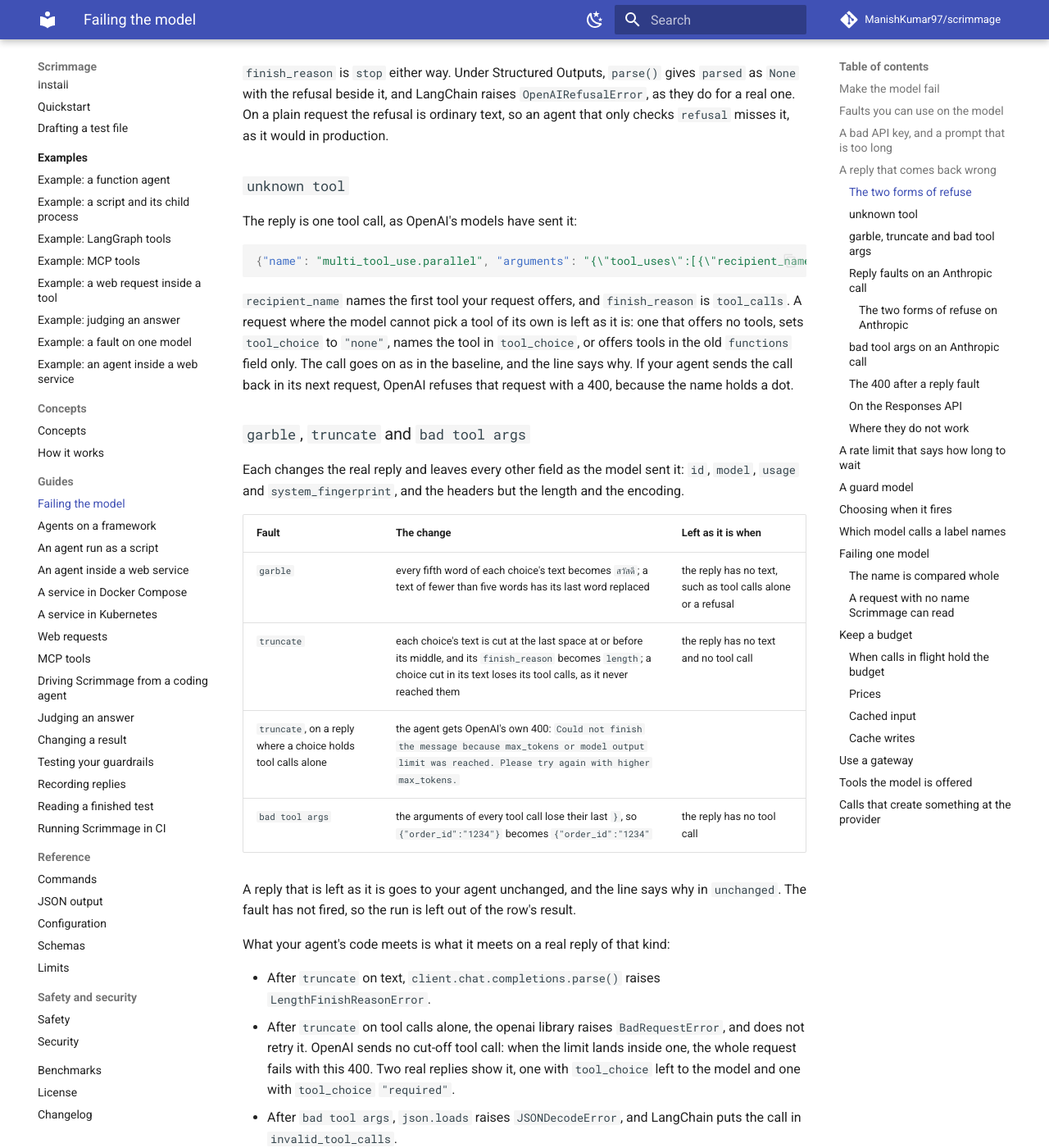
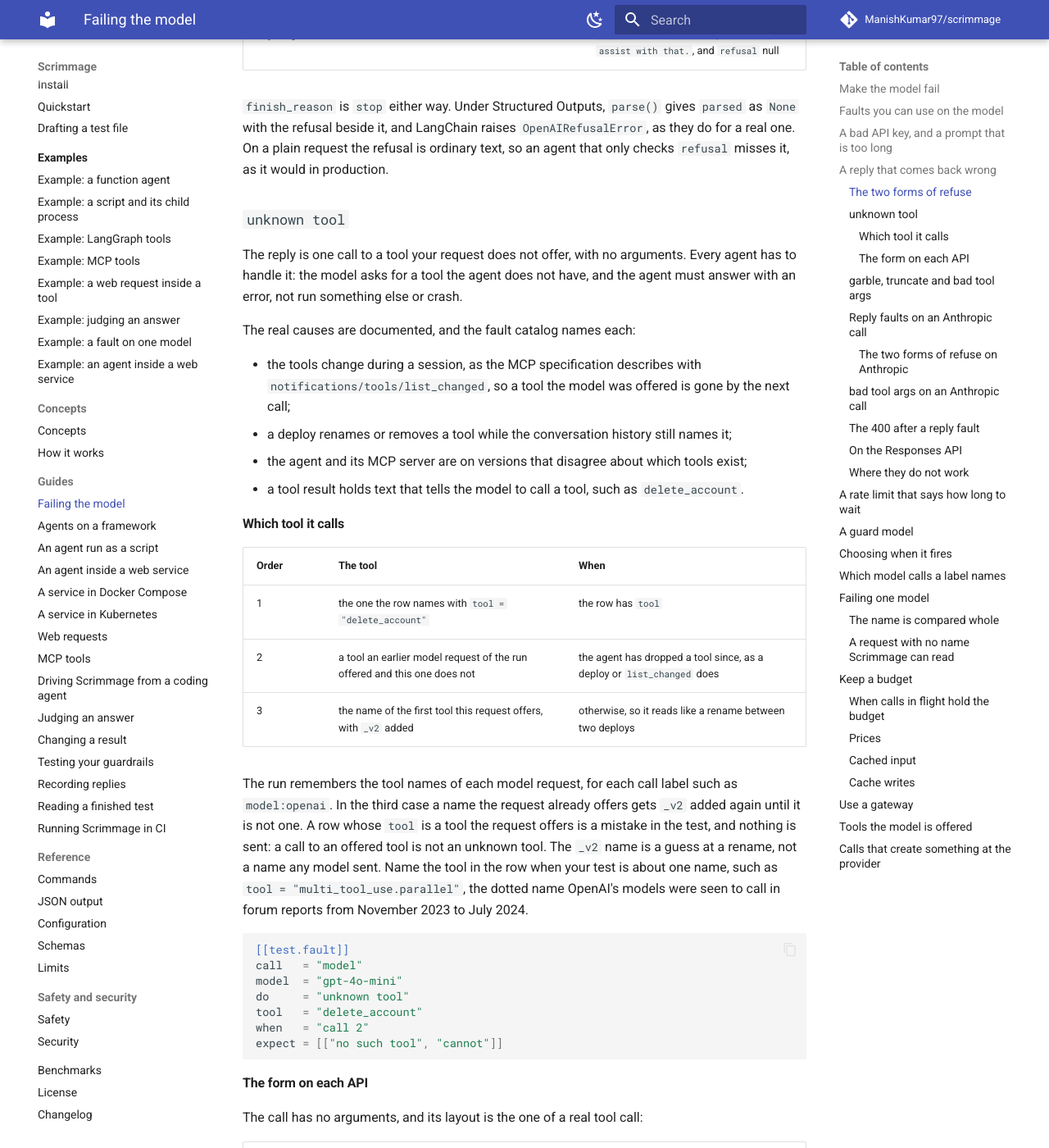
Before and after one commit to ManishKumar97/scrimmage, an MkDocs documentation site: the page built from docs/model-faults.md, in a window 1280 px wide and 1400 px high, scrolled down 4462 px. Shown: the whole window at 82% size. Built offline with MkDocs 1.6.1 and Material for MkDocs 9.7.7, drawn with Linux system fonts in a browser that asks for light colours; comment, search, counter and statistics services are not loaded; some of the changed text lies outside the part shown.

Commit message:
docs(faults): describe unknown tool on both providers and its sources

````diff
--- a/docs/model-faults.md
+++ b/docs/model-faults.md
@@ -94,7 +94,7 @@ Each fault copies a case seen in the real world:
 | Fault | What your agent gets | Where it was seen |
 |---|---|---|
 | `refuse` | a refusal in place of the answer | OpenAI's Structured Outputs guide, and a forum report of `gpt-4o-mini` refusing in plain text |
-| `unknown tool` | a call to `multi_tool_use.parallel`, a tool your agent never offered | OpenAI forum reports from November 2023 to July 2024 |
+| `unknown tool` | a call to a tool your agent does not have, on OpenAI and on Anthropic | a documented mechanism: tools that change during a session, as in the MCP specification's `notifications/tools/list_changed`; see [`unknown tool`](#unknown-tool) |
 | `garble` | the real reply with every fifth word replaced by `สวัสดี` | Anthropic's postmortem of August and September 2025: stray Thai or Chinese tokens in English replies |
 | `truncate` | the real reply cut short, with `finish_reason` `length`; for a reply of tool calls alone, OpenAI's 400 for a reply cut inside a tool call | real replies cut by `max_completion_tokens` |
 | `bad tool args` | the real tool calls with arguments that are not valid JSON | OpenAI's API reference: "the model does not always generate valid JSON" |
@@ -145,15 +145,55 @@ On a plain request the refusal is ordinary text, so an agent that only checks `r
 
 ### `unknown tool`
 
-The reply is one tool call, as OpenAI's models have sent it:
+The reply is one call to a tool your request does not offer, with no arguments.
+Every agent has to handle it: the model asks for a tool the agent does not have, and the agent must answer with an error, not run something else or crash.
 
-```json
-{"name": "multi_tool_use.parallel", "arguments": "{\"tool_uses\":[{\"recipient_name\":\"functions.get_order\",\"parameters\":{}}]}"}
+The real causes are documented, and the fault catalog names each:
+
+- the tools change during a session, as the MCP specification describes with `notifications/tools/list_changed`, so a tool the model was offered is gone by the next call;
+- a deploy renames or removes a tool while the conversation history still names it;
+- the agent and its MCP server are on versions that disagree about which tools exist;
+- a tool result holds text that tells the model to call a tool, such as `delete_account`.
+
+#### Which tool it calls
+
+| Order | The tool | When |
+|---|---|---|
+| 1 | the one the row names with `tool = "delete_account"` | the row has `tool` |
+| 2 | a tool an earlier model request of the run offered and this one does not | the agent has dropped a tool since, as a deploy or `list_changed` does |
+| 3 | the name of the first tool this request offers, with `_v2` added | otherwise, so it reads like a rename between two deploys |
+
+The run remembers the tool names of each model request, for each call label such as `model:openai`.
+In the third case a name the request already offers gets `_v2` added again until it is not one.
+A row whose `tool` is a tool the request offers is a mistake in the test, and nothing is sent: a call to an offered tool is not an unknown tool.
+The `_v2` name is a guess at a rename, not a name any model sent.
+Name the tool in the row when your test is about one name, such as `tool = "multi_tool_use.parallel"`, the dotted name OpenAI's models were seen to call in forum reports from November 2023 to July 2024.
+
+```toml
+[[test.fault]]
+call   = "model"
+model  = "gpt-4o-mini"
+do     = "unknown tool"
+tool   = "delete_account"
+when   = "call 2"
+expect = [["no such tool", "cannot"]]
 ```
 
-`recipient_name` names the first tool your request offers, and `finish_reason` is `tool_calls`.
-A request where the model cannot pick a tool of its own is left as it is: one that offers no tools, sets `tool_choice` to `"none"`, names the tool in `tool_choice`, or offers tools in the old `functions` field only. The call goes on as in the baseline, and the line says why.
-If your agent sends the call back in its next request, OpenAI refuses that request with a 400, because the name holds a dot.
+#### The form on each API
+
+The call has no arguments, and its layout is the one of a real tool call:
+
+| API | The reply | Where the layout comes from |
+|---|---|---|
+| Chat Completions | one `tool_calls` entry, `{"id": "call_...", "type": "function", "function": {"name": "get_order_v2", "arguments": "{}"}}`, and `finish_reason` `tool_calls` | a real `gpt-4o-mini` reply, `real_chat_tool_call.json` |
+| Responses | one `function_call` output item with `name`, `arguments` `"{}"`, a `call_id` and an `fc_` id, `status` `completed` | a real `gpt-4o-mini` reply, `real_response_function_call_truncated.json` |
+| Anthropic Messages | one `tool_use` block with an `id` of the form `toolu_01...`, `name`, an `input` of `{}` and `caller` `direct`, and `stop_reason` `tool_use` | a real `claude-haiku-5-5` reply, `real_tool_use.json` |
+
+Nothing is sent: the line costs 0 and nothing is reserved.
+A request where the model could not pick a tool of its own is left as it is, and the call goes on as in the baseline: one that offers no tools, sets `tool_choice` to `"none"`, names the tool in `tool_choice`, or on OpenAI offers tools in the old `functions` field only.
+The line says why.
+If your agent answers the call, the provider may refuse that request: OpenAI refuses a name that holds a dot, so `multi_tool_use.parallel` gets a 400 on the next request.
+That 400 is your agent's result, as the section below says.
 
 ### `garble`, `truncate` and `bad tool args`
 
@@ -184,7 +224,7 @@ A reply in gzip or deflate is unpacked, changed and sent to your agent with no e
 
 ### Reply faults on an Anthropic call
 
-`replace`, `garble`, `truncate` and `refuse` work on a call to Anthropic's Messages API, in its own form.
+`replace`, `garble`, `truncate`, `refuse` and `unknown tool` work on a call to Anthropic's Messages API, in its own form.
 A reply there is a list of content blocks, not choices.
 Each fault changes the blocks it names, and leaves every other byte as Anthropic sent it: `id`, `model`, `usage` and every other block.
 
@@ -196,6 +236,7 @@ Each fault changes the blocks it names, and leaves every other byte as Anthropic
 | `truncate`, on a reply of tool calls alone | the first `tool_use` block with an empty `input`, the blocks after it dropped, and `stop_reason` set to `max_tokens` | | a real `claude-haiku-5-5` reply cut inside a tool call, saved on 23 November 2026 |
 | `refuse` | a plain decline: one `text` block, `I can't provide that.`, and `stop_reason` `end_turn` | | a real `claude-haiku-5-5` decline, saved on 24 November 2026 |
 | `refuse`, with `form = "classifier"` | no content, `stop_reason` `refusal`, and `stop_details` of type `refusal` with a `null` category and explanation | | the shape on Anthropic's Refusals page |
+| `unknown tool` | one `tool_use` block for a tool the request does not offer, with an `input` of `{}`, and `stop_reason` `tool_use`; see [`unknown tool`](#unknown-tool) | the request offers no tool the agent runs, `tool_choice` of type `none` or `tool` | a documented mechanism, and a real `tool_use` reply for the layout |
 
 A real capture shows Anthropic's API sending a tool call cut in the middle as a 200, not as an error as OpenAI's does.
 The block is there with an `input` of `{}`, so that is what `truncate` builds.
@@ -207,8 +248,8 @@ Anthropic signs them, and your agent sends them back as they came, so a changed
 A real request with a changed text block next to an intact signed `thinking` block got a 200 from `claude-haiku-5-5`, on 24 November 2026.
 The request and the reply are saved as `real_thinking_resent_request.json` and `real_thinking_resent_reply.json` in the test fixtures.
 
-`refuse` is built, not sent: nothing is reserved and the line costs 0.
-It is made from a real reply's fields, in their order, with a new `msg_` id and the model your request named.
+`refuse` and `unknown tool` are built, not sent: nothing is reserved and the line costs 0.
+They are made from a real reply's fields, in their order, with a new `msg_` id and the model your request named.
 Its `usage` holds a rough count of your request's tokens and, for the plain form, 10 output tokens.
 
 #### The two forms of `refuse` on Anthropic
@@ -257,9 +298,9 @@ The 400 is what the real misbehaviour leads to.
 - its messages hold a tool call id the faulted reply made, as an assistant tool call or a tool result's `tool_call_id`, or on an Anthropic call an assistant `tool_use` block's `id` or a `tool_result` block's `tool_use_id`;
 - its messages start with the faulted request's messages and then the message your agent got, compared with null and empty fields left out; on an Anthropic call a message's text sent as a string is the same as one `text` block.
 
-After `unknown tool` only the first counts, as a real model sends calls to `multi_tool_use.parallel` too.
+After `unknown tool` only the first counts, as a real model may call the same tool too.
 After `refuse`, `garble`, `truncate` and `bad tool args` either counts.
-A text alone never counts: a fresh conversation that repeats the refusal, or a real call to `multi_tool_use.parallel` with an id of its own, is not built from the fault.
+A text alone never counts: a fresh conversation that repeats the refusal, or a real call to the same tool with an id of its own, is not built from the fault.
 An agent that rewrites the message it got before sending it back, such as one that keeps only part of it, is not matched, and its 400 stays an infrastructure error.
 `replace` on a model call is not a reply fault, so a 400 after it stays an infrastructure error too.
 The run is judged as it ended: an agent that does not catch the error crashes, and the row fails.
@@ -292,7 +333,8 @@ It holds on a reasoning model too: on `gpt-5-nano`, a real reasoning item follow
 So the new ids make the next turn read what your agent got.
 Under Structured Outputs, `client.responses.parse()` gives `output_parsed` as `None` after `refuse`, with the refusal part in the message.
 The built `refuse` reply is made from a real `gpt-4o-mini` Responses reply, with new `resp_` and `msg_` ids; it repeats the fields your request set, such as `instructions`, `store`, `temperature`, `text` and `previous_response_id`, as a real reply does.
-`unknown tool` on a Responses call is a mistake in the test, and nothing is sent: no source shows a model call a tool no one offered there.
+`unknown tool` builds one `function_call` item, as the table in [`unknown tool`](#unknown-tool) shows, under a new `resp_` id.
+A request that sends the conversation in `input` and answers the call with a `function_call_output` of its `call_id` is built from the fault, and a 400 to it is marked `after_reply_fault`.
 
 A Responses request can ask OpenAI to look up an earlier reply, with `previous_response_id`, or an earlier item, with an `item_reference` in `input`.
 OpenAI then builds the next turn from what it stored, and it stored nothing under a faulted reply's made-up ids.
````
Also changed, not shown: docs/concepts.md (+1 -1 lines), docs/limits.md (+5 -5 lines), 1 other file.
